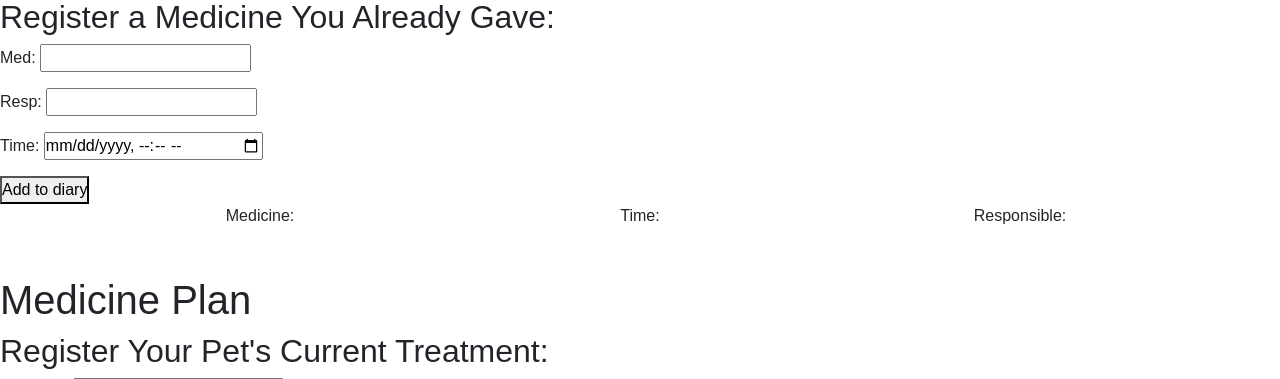
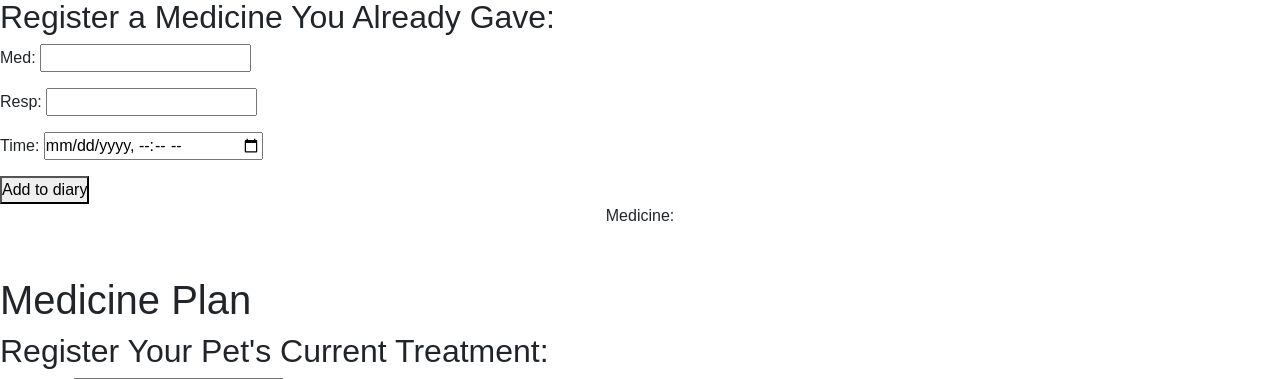
Before and after one commit to bela975/PETracker, a Django app: page /medicine/ in a window 1280 px wide. Shown: the part 124-503 px from the top of the page. Run offline with Django 4.2, Linux system fonts and the light colour scheme.

Commit message:
teste actions 42 - alterações no html medicine

```diff
--- a/recipes/tests.py
+++ b/recipes/tests.py
@@ -235,8 +235,8 @@
         medicine_diary_add_button = driver.find_element(By.ID, "add-medicine-diary")
         medicine_diary_add_button.click()
         time.sleep(1)
-        wait.until(EC.element_to_be_clickable((By.ID, "med_det"))).click()
-        # med_info.send_keys(Keys.RETURN)
+        med_info =  wait.until(EC.element_to_be_clickable((By.ID, "med_det")))
+        driver.execute_script("arguments[0].click();", med_info)
 
         time.sleep(2)
         med_delete = driver.find_element(By.ID, "del-med")
--- a/templates/medicine.html
+++ b/templates/medicine.html
@@ -53,29 +53,17 @@
             <div class="col">
                 Medicine:
             </div>
-            <div class="col">
-                Time:
-            </div>
-            <div class="col">
-                Responsible:
-            </div>
         </div>
     </div>
+
+
     {% endblock %}
 
     {% for medicine in medicines %}
-    <div class="container text-center">
-        <div class="row">
-            <div class="col"><a id="med_det" href="{% url 'recipes:medicine_detail' medicine.id %} " name="med">{{ medicine.med }}
-                </a></div>
-            <div class="col" name="time">
-                {{ medicine.time }}
-            </div>
-            <div class="col" name="resp">
-                {{ medicine.resp }}
-            </div>
-        </div>
+    <div class="list-group align container">
+        <a href="{% url 'recipes:medicine_detail' medicine.id %}" id="med_det" class="list-group-item list-group-item-action"> {{ medicine.med }}</a>
     </div>
+
     {% endfor %}
 
 
```
